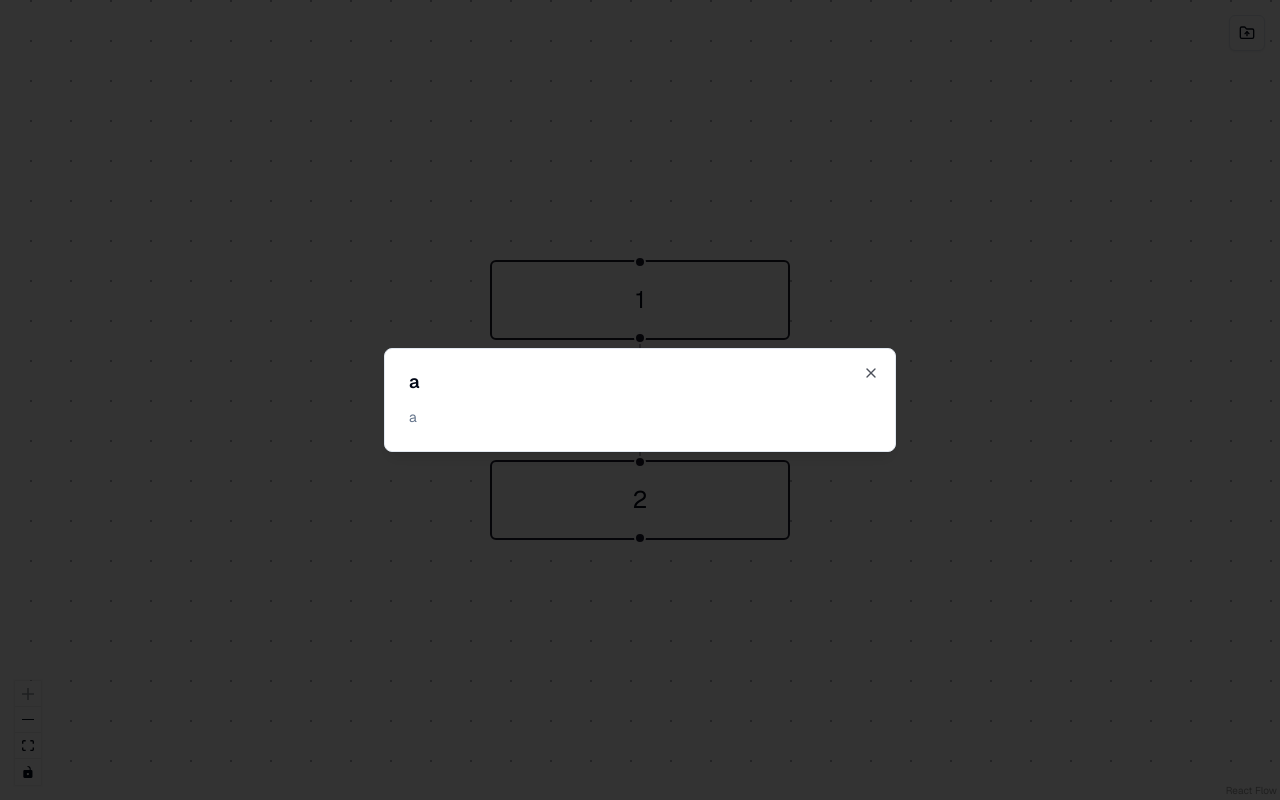
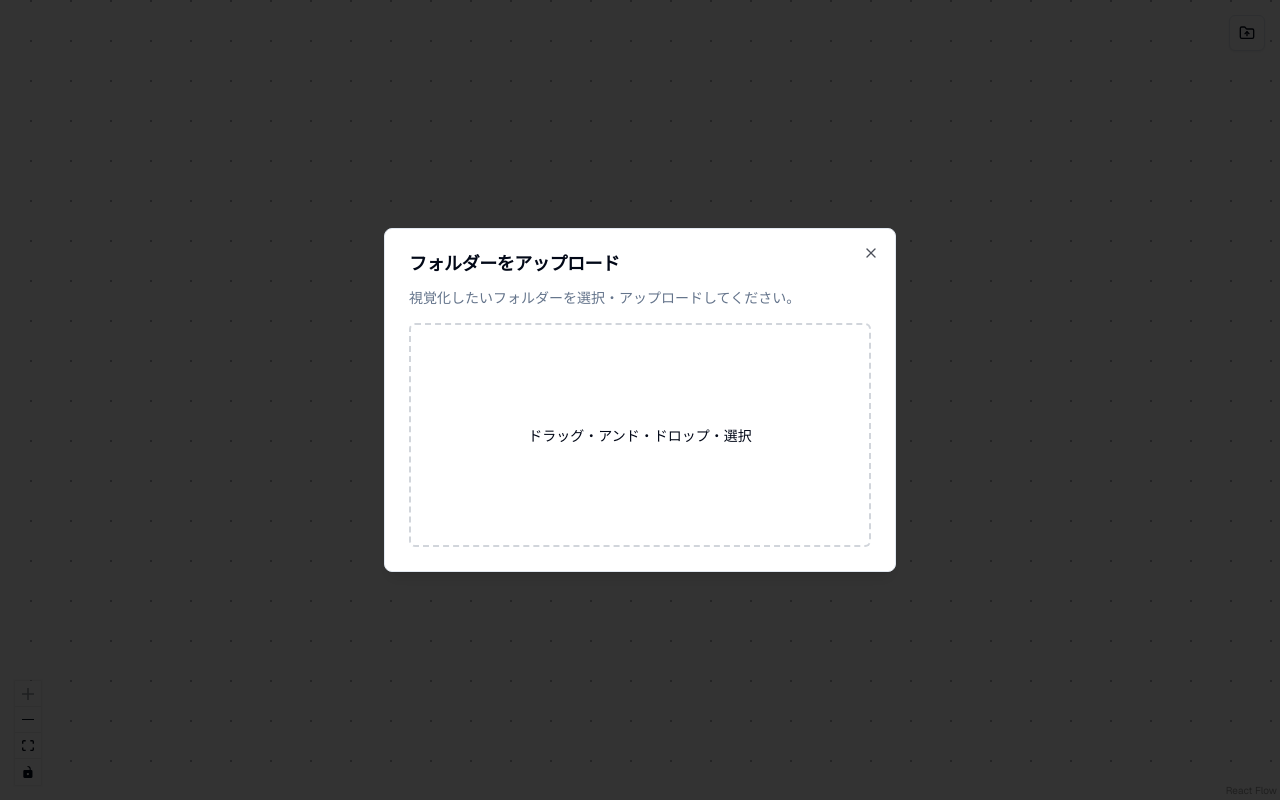
Before and after one commit to mitate-gengaku/react-dependencies-tree, a Next.js app in the folder src/: page /en in a window 1280 px wide. Both pictures are taken after a click on the button 1247 px from the left and 33 px from the top of the page. Built offline with nearby package versions, Linux system fonts and the light colour scheme.

Commit message:
chore: install react-dropzone

```diff
--- a/src/app/[lang]/page.tsx
+++ b/src/app/[lang]/page.tsx
@@ -1,4 +1,6 @@
 "use client";
+
+import "@xyflow/react/dist/style.css";
 
 import {
   ReactFlow,
@@ -11,13 +13,11 @@ import {
   Connection,
   Panel,
 } from "@xyflow/react";
+import { FolderUpIcon } from "lucide-react";
 import React, { useCallback } from "react";
+import { useDropzone } from "react-dropzone";
 
-import "@xyflow/react/dist/style.css";
 import { Button } from "@/components/ui/button";
-
-import { FolderUpIcon } from "lucide-react";
-
 import {
   Dialog,
   DialogContent,
@@ -25,6 +25,7 @@ import {
   DialogTitle,
   DialogTrigger,
 } from "@/components/ui/dialog";
+import { cn } from "@/utils/cn";
 
 const initialNodes = [
   { id: "1", position: { x: 0, y: 0 }, data: { label: "1" } },
@@ -32,8 +33,17 @@ const initialNodes = [
 ];
 const initialEdges = [{ id: "e1-2", source: "1", target: "2" }];
 
+const dirs = {
+  directory: "",
+  workingDirectory: "",
+};
+
 export default function App() {
-  const [nodes, setNodes, onNodesChange] = useNodesState(initialNodes);
+  const onDrop = useCallback((files: File[]) => {
+    console.log(files);
+  }, []);
+  const { getRootProps, getInputProps, isDragActive } = useDropzone({ onDrop });
+  const [nodes, _, onNodesChange] = useNodesState(initialNodes);
   const [edges, setEdges, onEdgesChange] = useEdgesState(initialEdges);
 
   const onConnect: OnConnect = useCallback(
@@ -58,9 +68,26 @@ export default function App() {
                 <FolderUpIcon />
               </Button>
             </DialogTrigger>
-            <DialogContent>
-              <DialogTitle>a</DialogTitle>
-              <DialogDescription>a</DialogDescription>
+            <DialogContent className="font-noto-sans">
+              <DialogTitle>フォルダーをアップロード</DialogTitle>
+              <DialogDescription>
+                視覚化したいフォルダーを選択・アップロードしてください。
+              </DialogDescription>
+              <div
+                {...getRootProps()}
+                className={cn(
+                  "flex h-56 w-full cursor-pointer flex-col items-center justify-center rounded-md border-2 border-dashed border-gray-300 bg-card p-4 text-center transition-all hover:bg-gray-100 dark:border-gray-600 dark:bg-gray-700 dark:hover:border-gray-500 dark:hover:bg-gray-600",
+                  isDragActive &&
+                    "border-gray-600 bg-gray-100 dark:border-gray-500 dark:bg-gray-600",
+                )}
+              >
+                <input {...getInputProps()} {...dirs} />
+                {isDragActive ? (
+                  <p>ドロップしてください</p>
+                ) : (
+                  <p className="text-sm">ドラッグ・アンド・ドロップ・選択</p>
+                )}
+              </div>
             </DialogContent>
           </Dialog>
         </Panel>
--- a/src/package.json
+++ b/src/package.json
@@ -27,6 +27,7 @@
     "next-i18next": "^15.4.0",
     "react": "^18.3.1",
     "react-dom": "^18.3.1",
+    "react-dropzone": "^14.3.5",
     "react-i18next": "^15.1.3",
     "tailwind-merge": "^2.5.5",
     "tailwindcss-animate": "^1.0.7"
```
Also changed, not shown: 1 other file (tests, documents, lock files or other folders).
